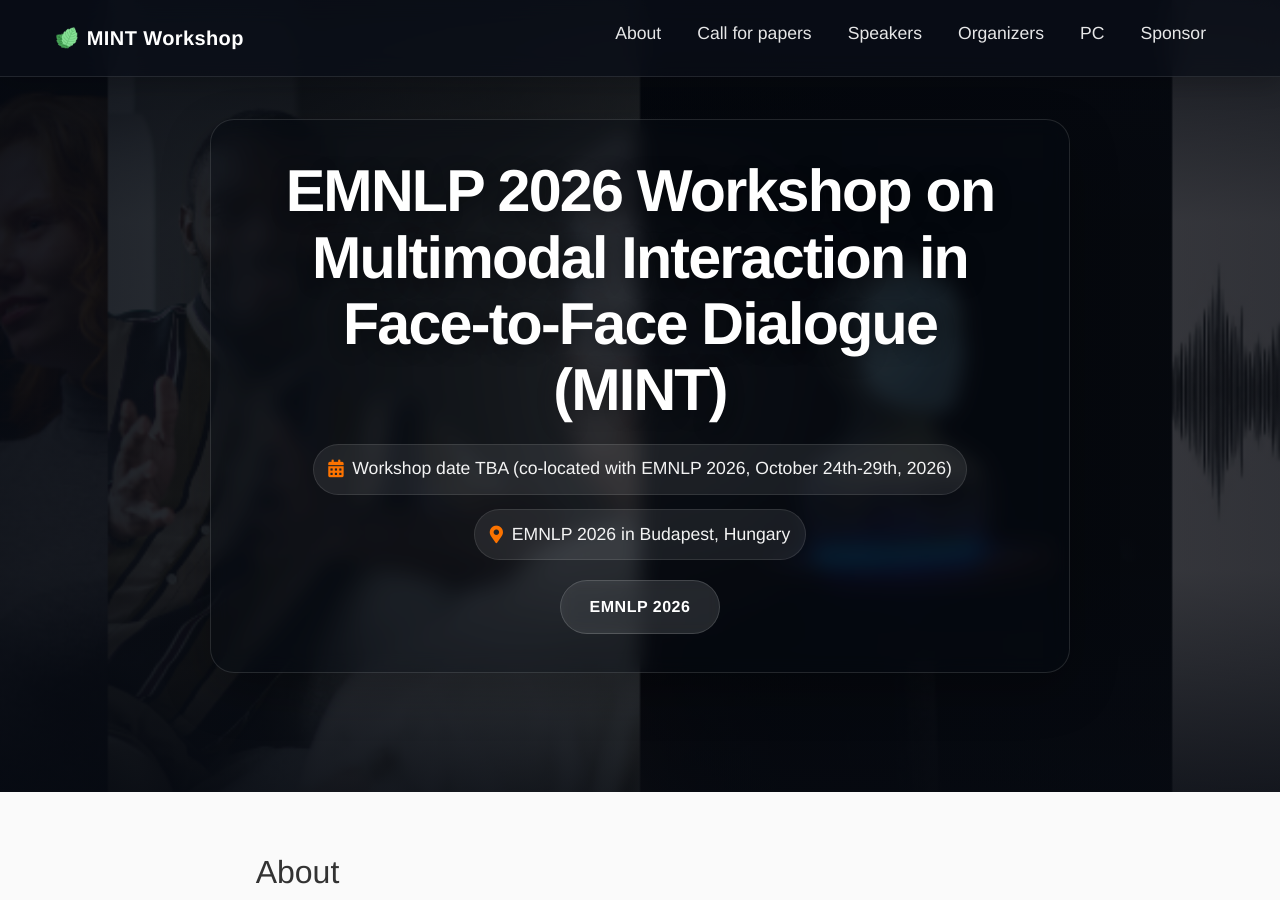
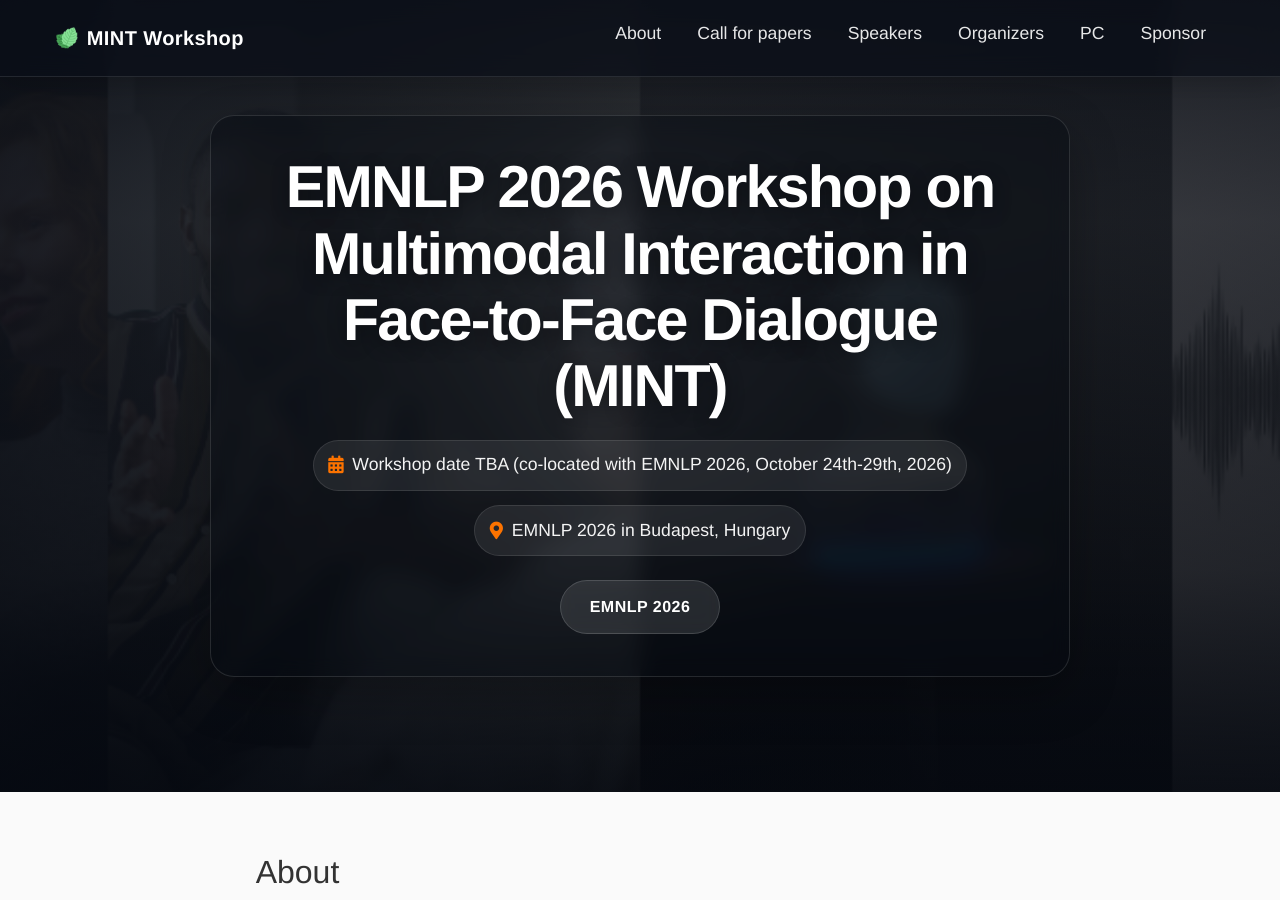
Before and after one commit to MINTworkshop/MINTworkshop.github.io, a Jekyll site: the page built from 2026/index.md, in a window 1280 px wide and 900 px high. Built offline with Jekyll 4.4.1, drawn with Linux system fonts in a browser that asks for light colours.

Commit message:
add new banner

```diff
--- a/_includes/header.html
+++ b/_includes/header.html
@@ -1,21 +1,22 @@
 <header
   class="welcome-hero"
-  {% if page.cover_image %}
-  style="--hero-image: url('{{ page.cover_image.image }}');"
-  {% endif %}
+  {%
+  if
+  page.cover_image
+  %}
+  style="background-image: linear-gradient(rgba(255, 255, 255, 0.4), rgba(0, 0, 0, 0.6)), url('{{ page.cover_image.image }}');"
+  {%
+  endif
+  %}
 >
   <div class="container">
-    <div class="row justify-content-center">
-      <div class="col-lg-11 col-xl-10 text-center">
+    <div class="row">
+      <div class="col-md-12 text-center">
         <div class="header-text">
           <h2>
             EMNLP {{ page.year }} Workshop on<br />
-            Multimodal Interaction in Face-to-Face Dialogue (MINT)
+            Multimodal Interaction in Face-to-Face Dialogue (MINT)<br />
           </h2>
-
-          {% if page.subtitle %}
-          <p class="subtitle">{{ page.subtitle }}</p>
-          {% endif %}
 
           <div class="info-wrapper">
             <p><i class="fas fa-calendar-alt"></i> {{ page.date }}</p>
@@ -27,9 +28,8 @@
             {% for button in page.buttons %}
             <a
               href="{{ button.url }}"
-              class="btn btn-custom"
+              class="btn btn-custom m-1"
               target="_blank"
-              rel="noopener noreferrer"
             >
               {{ button.text }}
             </a>
```
